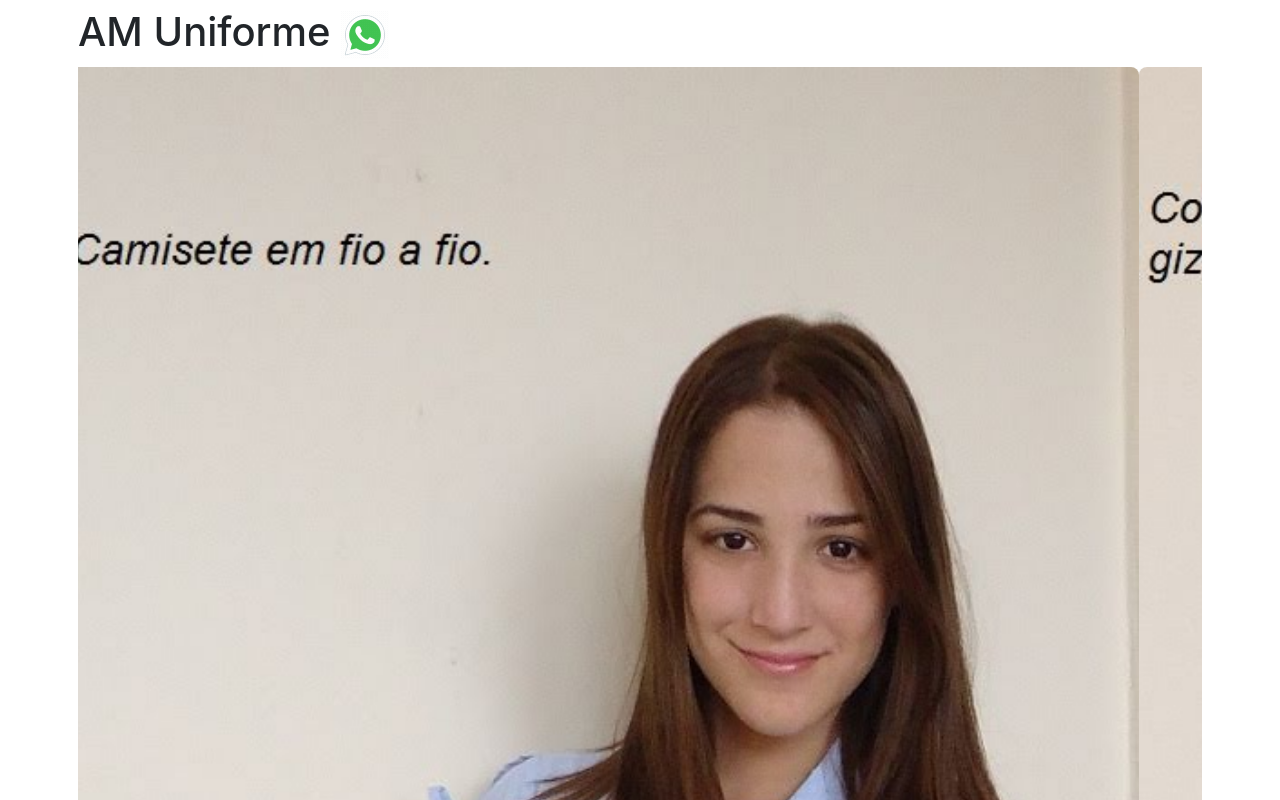
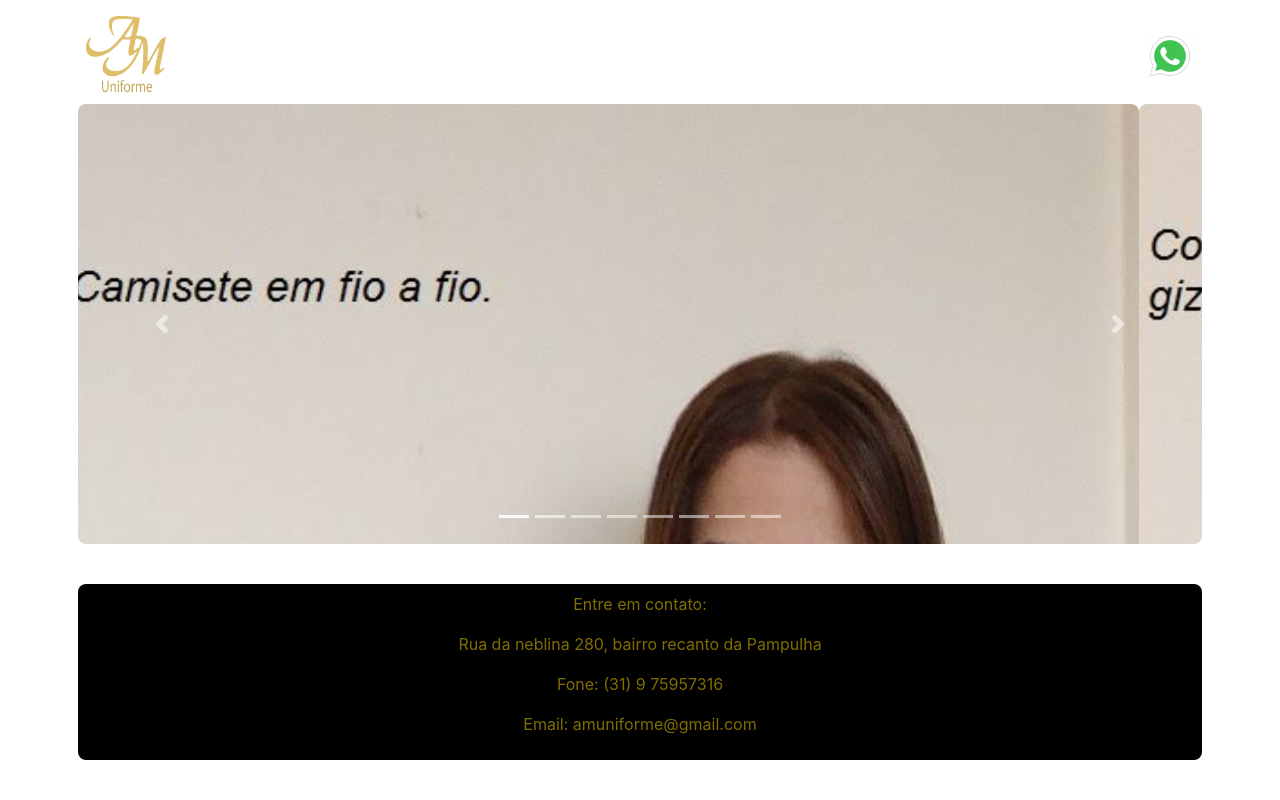
Before and after one commit to redyner/am-uniforme, an Angular app: page / in a window 1280 px wide. Shown: the top 800 px of the page. Built offline with nearby package versions, Linux system fonts and the light colour scheme.

Commit message:
Ajuste de redimencionamento de imagens e inclusão de logo

```diff
--- a/src/app/app.component.html
+++ b/src/app/app.component.html
@@ -1,5 +1,8 @@
 <div class="container">
-  <h1>AM Uniforme <a href="https://wa.me/5531975957316"><img src="../assets/whatsapp.gif" alt="whatsapp"></a></h1>
+  <div class="container d-flex justify-content-between align-items-center">
+    <img src="../assets/logo.png" class="logo" alt="AM Uniforme">
+    <a href="https://wa.me/5531975957316"><img src="../assets/whatsapp.gif" alt="whatsapp"></a>
+  </div>
 
   <!-- Carrossel de Imagens -->
   <div id="carouselControls" class="carousel slide" data-ride="carousel">
--- a/src/app/app.component.scss
+++ b/src/app/app.component.scss
@@ -28,9 +28,30 @@ body {
     color: rgba(255, 217, 0, 0.500);
     padding: 1vh;
     border-radius: 1vh;
-    margin-top: 1vh;
+    margin-top: 5vh;
   }
 
   .carousel-item img {
     border-radius: 1vh;
   }
+
+  .logo
+  {
+    height: 10vh;
+    width: 10vh;
+  }
+
+/* Defina uma altura fixa para o carrossel */
+.carousel {
+  height: 55vh; /* Defina a altura desejada */
+  overflow: hidden; /* Oculta qualquer conteúdo que exceda o tamanho do carrossel */
+  border-radius: 1vh;
+}
+
+/* Ajuste a largura das imagens para preencher o carrossel horizontalmente */
+.carousel-item img {
+  width: 100%;
+  height: auto; /* Use a altura automática para manter a proporção original */
+  object-fit: cover; /* Corta a imagem para preencher completamente o espaço do carrossel */
+  border-radius: 1vh;
+}
```
Also changed, not shown: src/assets/logo.png (added).
